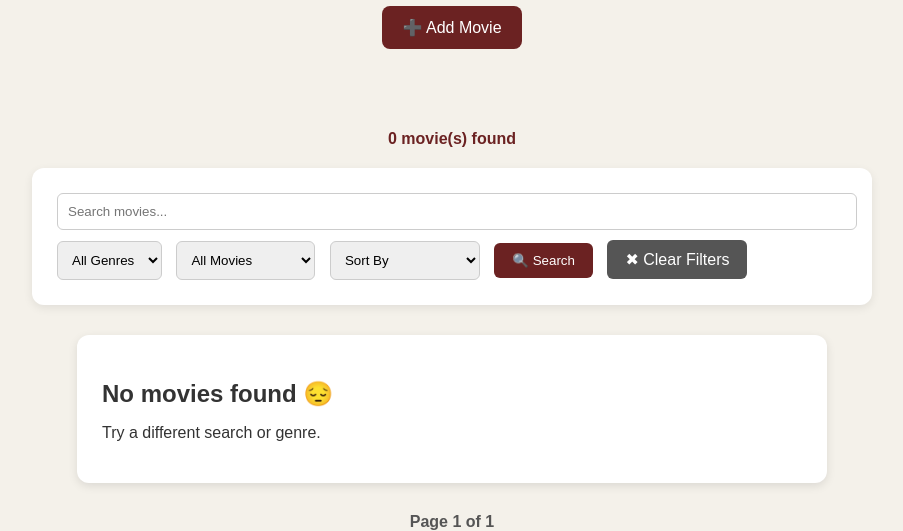
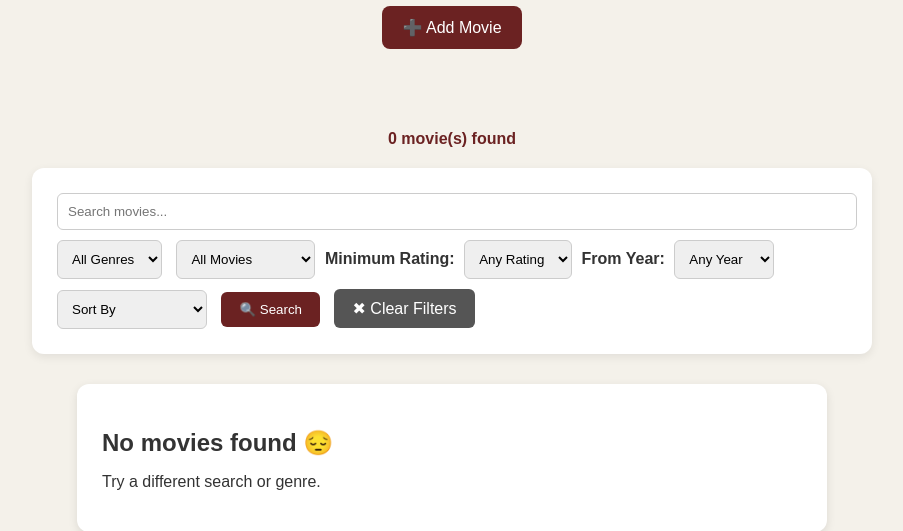
Before and after one commit to anuwu21/django-movie-watchlist, a Django app: page /movies/ in a window 1280 px wide. Shown: the part 355-886 px from the top of the page, without its empty margins (188-1091 px from the left). Run offline with Django 5.2, Linux system fonts and the light colour scheme; data that the repository does not hold is empty.

Commit message:
Add advanced movie filters

```diff
--- a/movies/templates/movies/movie_list.html
+++ b/movies/templates/movies/movie_list.html
@@ -96,6 +96,75 @@
         <option>Not Watched</option>
     </select> -->
 
+    <label for="min_rating">Minimum Rating:</label>
+
+<select name="min_rating" id="min_rating">
+
+    <option value="">Any Rating</option>
+
+    <option value="5"
+        {% if min_rating == '5' %}selected{% endif %}>
+        ⭐ 5+
+    </option>
+
+    <option value="6"
+        {% if min_rating == '6' %}selected{% endif %}>
+        ⭐ 6+
+    </option>
+
+    <option value="7"
+        {% if min_rating == '7' %}selected{% endif %}>
+        ⭐ 7+
+    </option>
+
+    <option value="8"
+        {% if min_rating == '8' %}selected{% endif %}>
+        ⭐ 8+
+    </option>
+
+    <option value="9"
+        {% if min_rating == '9' %}selected{% endif %}>
+        ⭐ 9+
+    </option>
+
+
+
+</select>
+
+    <label for="min_year">From Year:</label>
+
+<select name="min_year" id="min_year">
+
+    <option value="">Any Year</option>
+
+    <option value="2000"
+        {% if min_year == '2000' %}selected{% endif %}>
+        📅 2000+
+    </option>
+
+    <option value="2010"
+        {% if min_year == '2010' %}selected{% endif %}>
+        📅 2010+
+    </option>
+
+    <option value="2015"
+        {% if min_year == '2015' %}selected{% endif %}>
+        📅 2015+
+    </option>
+
+    <option value="2020"
+        {% if min_year == '2020' %}selected{% endif %}>
+        📅 2020+
+    </option>
+
+    <option value="2025"
+        {% if min_year == '2025' %}selected{% endif %}>
+        📅 2025+
+    </option>
+
+</select>
+
+
 
     <select name="sort">
 
@@ -187,7 +256,7 @@
 <div class="pagination">
 
     {% if movies.has_previous %}
-        <a href="?search={{ query|default:'' }}&genre={{ genre|default:'' }}&status={{ status|default:'' }}&sort={{ sort|default:'' }}&page={{ movies.previous_page_number }}">
+        <a href="?search={{ query|urlencode }}&genre={{ genre|urlencode }}&status={{ status|urlencode }}&sort={{ sort|urlencode }}&min_rating={{ min_rating|urlencode }}&min_year={{ min_year|urlencode }}&page={{ movies.previous_page_number }}">
             ← Previous
         </a>
     {% endif %}
@@ -197,12 +266,15 @@
     </span>
 
     {% if movies.has_next %}
-        <a href="?search={{ query|default:'' }}&genre={{ genre|default:'' }}&status={{ status|default:'' }}&sort={{ sort|default:'' }}&page={{ movies.next_page_number }}">
+        <a href="?search={{ query|urlencode }}&genre={{ genre|urlencode }}&status={{ status|urlencode }}&sort={{ sort|urlencode }}&min_rating={{ min_rating|urlencode }}&min_year={{ min_year|urlencode }}&page={{ movies.next_page_number }}">
             Next →
         </a>
     {% endif %}
 
 </div>
 
+
+</div>
+
 </body>
 </html>
--- a/movies/views.py
+++ b/movies/views.py
@@ -9,6 +9,9 @@ def movie_list(request):
     genre = request.GET.get('genre')
     sort = request.GET.get('sort')
     status = request.GET.get('status')
+    min_rating = request.GET.get('min_rating')
+    min_year = request.GET.get('min_year')
+
 
     movies = Movie.objects.all()
 
@@ -29,6 +32,12 @@ def movie_list(request):
 
     elif status == 'unwatched':
         movies = movies.filter(watched=False)
+
+    if min_rating:
+        movies = movies.filter(rating__gte=min_rating)
+
+    if min_year:
+        movies = movies.filter(year__gte=min_year)
 
     elif status == 'favorite':
         movies = movies.filter(favorite=True)
@@ -67,6 +76,8 @@ def movie_list(request):
             'watched_movies': watched_movies,
             'unwatched_movies': unwatched_movies,
             'average_rating': average_rating,
+            'min_rating': min_rating,
+            'min_year': min_year,
         }
     )
 
```
